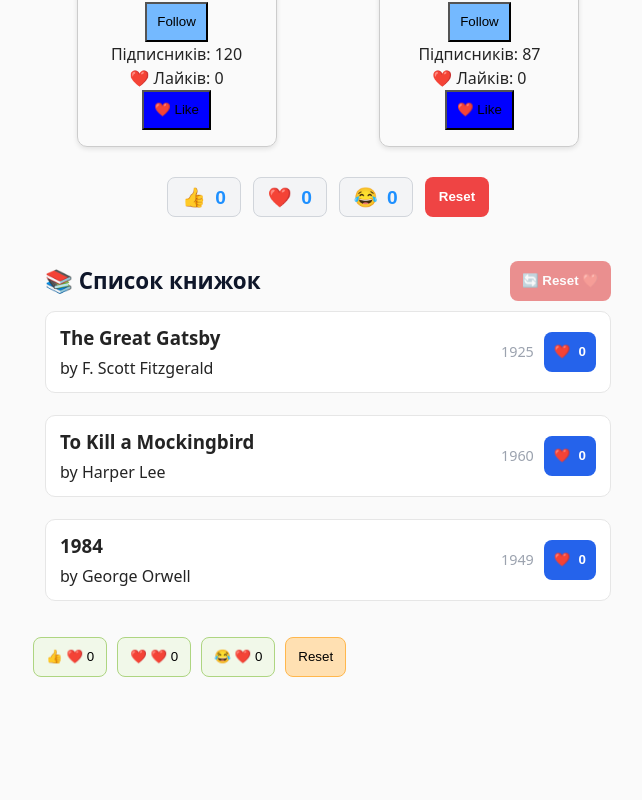
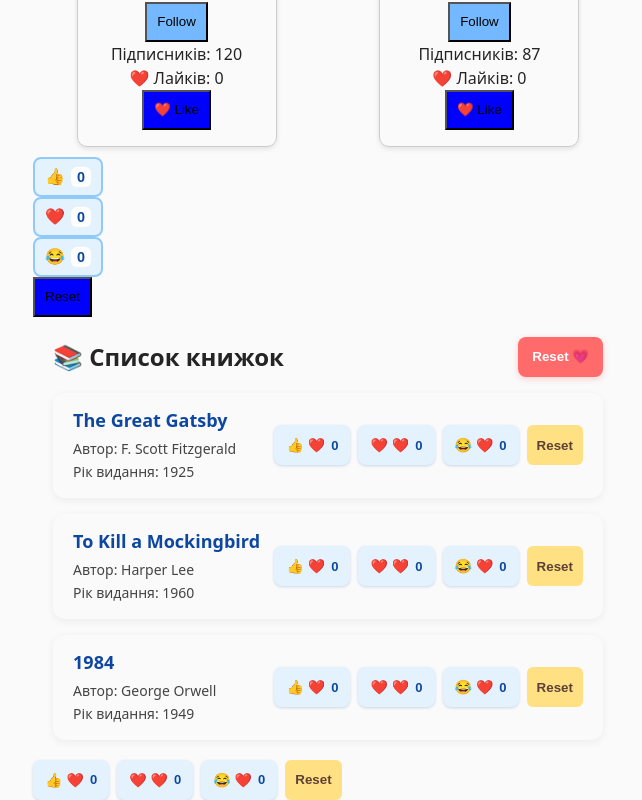
Before and after one commit to Vidiborets0012/react-learning, a React (Vite) app: page / in a window 1280 px wide. Shown: the part 1014-1814 px from the top of the page, without its empty margins (312-954 px from the left). Before the commit the page ends 1691 px from the top, so only its background shows below. Built offline with nearby package versions, Linux system fonts and the light colour scheme.

Commit message:
feat: integrate BookReactions with styled ReactionButton and updated BookList UI

```diff
--- a/src/components/AppExp.tsx
+++ b/src/components/AppExp.tsx
@@ -6,7 +6,7 @@ import UserProfile from './UserProfile';
 import SocialApp from './social/SocialApp';
 import ReactionCounter from './ReactionCounter/ReactionCounter';
 import BookList from './Books/BookList/BookList';
-import BookReaction from './Books/ReactionCounter/BookReaction';
+import BookReaction from './Books/BookReactions/BookReactions';
 
 export default function AppExp() {
   return (
--- a/src/components/Books/BookItem/BookItem.module.css
+++ b/src/components/Books/BookItem/BookItem.module.css
@@ -1,72 +1,34 @@
-.item {
-  list-style: none;
-  background: #fff;
-  border: 1px solid #e6e6e6;
-  border-radius: 10px;
-  padding: 12px 14px;
-  margin-bottom: 12px;
-  transition: transform 0.12s ease, box-shadow 0.12s ease;
-}
-
-.item:hover {
-  transform: translateY(-3px);
-  box-shadow: 0 8px 20px rgba(13, 18, 26, 0.06);
-}
-
-.content {
+.bookCard {
   display: flex;
   justify-content: space-between;
   align-items: center;
-  gap: 12px;
+  background-color: #fafafa;
+  border-radius: 12px;
+  padding: 14px 20px;
+  box-shadow: 0 2px 8px rgba(0, 0, 0, 0.06);
 }
 
-.meta {
-  display: flex;
-  flex-direction: column;
-  gap: 4px;
-  text-align: left;
+.info {
+  flex: 1;
 }
 
 .title {
-  margin: 0;
-  font-size: 1.05rem;
-  color: #0f172a;
+  font-size: 18px;
+  font-weight: 700;
+  margin-bottom: 4px;
+  color: #0d47a1;
 }
 
-.author {
-  margin: 0;
-  color: #52525b;
-  font-size: 0.9rem;
+.author,
+.year {
+  font-size: 14px;
+  color: #444;
+  margin: 2px 0;
 }
 
-.controls {
+.reactions {
   display: flex;
   align-items: center;
-  gap: 10px;
+  justify-content: flex-end;
+  gap: 8px;
 }
-
-.year {
-  color: #9ca3af;
-  font-size: 0.9rem;
-}
-
-.likeBtn {
-  display: inline-flex;
-  align-items: center;
-  gap: 8px;
-  background: #2563eb;
-  color: white;
-  border: none;
-  padding: 6px 10px;
-  border-radius: 8px;
-  cursor: pointer;
-  font-weight: 600;
-}
-
-.likeBtn:hover {
-  background: #1e40af;
-}
-
-.likesCount {
-  font-weight: 700;
-}
--- a/src/components/Books/BookItem/BookItem.tsx
+++ b/src/components/Books/BookItem/BookItem.tsx
@@ -1,40 +1,23 @@
 import type { Book } from '../../../types/book';
-import css from './BookItem.module.css';
+import BookReactions from '../BookReactions/BookReactions';
+import styles from './BookItem.module.css';
 
-export type BookItemProps = Book & {
-  // id?: string;
-  // title: string;
-  // author: string;
-  // year: number;
-  // likes: number;
-  onLike: () => void;
+export type BookItemProps = {
+  book: Book;
 };
 
-export default function BookItem({
-  title,
-  author,
-  year,
-  likes,
-  onLike,
-}: BookItemProps) {
+export default function BookItem({ book }: BookItemProps) {
   return (
-    <li className={css.item}>
-      <div className={css.content}>
-        <div className={css.meta}>
-          <h3>{title}</h3>
-          <p>by {author}</p>
-        </div>
-        <div className={css.controls}>
-          <span className={css.year}>{year}</span>
-          <button
-            className={css.likeBtn}
-            onClick={onLike}
-            aria-label={`Like ${title}`}
-          >
-            ❤️ <span className={css.likeCount}>{likes}</span>{' '}
-          </button>
-        </div>
+    <div className={styles.bookCard}>
+      <div className={styles.info}>
+        <h3 className={styles.title}>{book.title}</h3>
+        <p className={styles.author}>Автор: {book.author}</p>
+        <p className={styles.year}>Рік видання: {book.year}</p>
       </div>
-    </li>
+
+      <div className={styles.reactions}>
+        <BookReactions />
+      </div>
+    </div>
   );
 }
--- a/src/components/Books/BookList/BookList.module.css
+++ b/src/components/Books/BookList/BookList.module.css
@@ -1,47 +1,39 @@
-.container {
-  margin: 24px auto;
+.listContainer {
   max-width: 720px;
-  padding: 0 12px;
+  margin: 0 auto;
+  padding: 20px;
 }
 
 .header {
   display: flex;
+  align-items: center;
   justify-content: space-between;
-  align-items: center;
-  gap: 12px;
-  margin-bottom: 10px;
+  margin-bottom: 16px;
 }
 
-.title {
-  margin: 0;
-  font-size: 1.4rem;
-  color: #0f172a;
+.list {
+  display: flex;
+  flex-direction: column;
+  gap: 16px;
 }
 
-.resetBtn {
-  background: #dc2626;
-  color: white;
+/* --- Кнопки --- */
+.resetButton {
+  padding: 6px 14px;
   border: none;
-  padding: 8px 12px;
   border-radius: 8px;
   cursor: pointer;
   font-weight: 600;
+  transition: all 0.2s ease;
 }
 
-.resetBtn:disabled {
-  opacity: 0.5;
-  cursor: not-allowed;
+.resetButton.global {
+  background-color: #ff6b6b;
+  color: white;
+  box-shadow: 0 2px 6px rgba(255, 107, 107, 0.3);
 }
 
-.list {
-  margin: 0;
-  padding: 0;
-  display: grid;
-  gap: 10px;
+.resetButton.global:hover {
+  background-color: #ff4d4d;
+  box-shadow: 0 3px 8px rgba(255, 107, 107, 0.5);
 }
-
-.empty {
-  color: #6b7280;
-  text-align: center;
-  padding: 16px;
-}
--- a/src/components/Books/BookList/BookList.tsx
+++ b/src/components/Books/BookList/BookList.tsx
@@ -1,17 +1,8 @@
 import { useState } from 'react';
 import BookItem from '../BookItem/BookItem';
-import type { Book } from '../../../types/book';
-import css from './BookList.module.css';
+import styles from './BookList.module.css';
 
-// type Book = {
-//   id: number;
-//   title: string;
-//   author: string;
-//   year: number;
-//   likes: number;
-// };
-
-const initialBooks: Book[] = [
+const initialBooks = [
   {
     id: 1,
     title: 'The Great Gatsby',
@@ -30,49 +21,30 @@ const initialBooks: Book[] = [
 ];
 
 export default function BookList() {
-  const [books, setBooks] = useState<Book[]>(initialBooks);
+  const [books] = useState(initialBooks);
 
-  const handleLike = (id: number) => {
-    setBooks(prev =>
-      prev.map(book =>
-        book.id === id ? { ...book, likes: book.likes + 1 } : book
-      )
-    );
-  };
-
-  const handleReset = () => {
-    setBooks(prev => prev.map(book => ({ ...book, likes: 0 })));
+  const handleGlobalReset = () => {
+    // (опціонально) якщо буде глобальний reset для всіх книжок
+    console.log('🔄 Global reset pressed');
   };
 
   return (
-    <section className={css.container}>
-      <div className={css.header}>
-        <h2 className={css.title}>📚 Список книжок</h2>
+    <div className={styles.listContainer}>
+      <div className={styles.header}>
+        <h2>📚 Список книжок</h2>
         <button
-          className={css.resetBtn}
-          onClick={handleReset}
-          disabled={books.every(b => b.likes === 0)}
+          className={`${styles.resetButton} ${styles.global}`}
+          onClick={handleGlobalReset}
         >
-          🔄 Reset ❤️
+          Reset 💗
         </button>
       </div>
-      <ul className={css.list}>
-        {books.length === 0 ? (
-          <p className={css.empty}>No books available</p>
-        ) : (
-          books.map(book => (
-            <BookItem
-              key={book.id}
-              id={book.id}
-              title={book.title}
-              author={book.author}
-              year={book.year}
-              likes={book.likes}
-              onLike={() => handleLike(book.id)}
-            />
-          ))
-        )}
-      </ul>
-    </section>
+
+      <div className={styles.list}>
+        {books.map(book => (
+          <BookItem key={book.id} book={book} />
+        ))}
+      </div>
+    </div>
   );
 }
--- /dev/null
+++ b/src/components/Books/BookReactions/BookReactions.module.css
@@ -0,0 +1,46 @@
+.reactionsContainer {
+  display: flex;
+  align-items: center;
+  gap: 8px;
+}
+
+.reactionButton {
+  display: flex;
+  align-items: center;
+  gap: 4px;
+  padding: 4px 10px;
+  border: none;
+  border-radius: 6px;
+  cursor: pointer;
+  background-color: #e3f2fd;
+  color: #0d47a1;
+  font-weight: 500;
+  transition: all 0.2s ease;
+}
+
+.reactionButton:hover {
+  background-color: #bbdefb;
+  transform: translateY(-1px);
+  box-shadow: 0 2px 5px rgba(33, 150, 243, 0.3);
+}
+
+.reactionCount {
+  font-size: 14px;
+  font-weight: 600;
+}
+
+.resetBtn {
+  padding: 4px 10px;
+  background-color: #ffe082;
+  color: #5d4037;
+  border: none;
+  border-radius: 6px;
+  cursor: pointer;
+  font-weight: 600;
+  transition: background-color 0.2s ease;
+}
+
+.resetBtn:hover {
+  background-color: #ffd54f;
+  box-shadow: 0 2px 6px rgba(255, 224, 130, 0.4);
+}
--- a/src/components/Books/ReactionCounter/BookReaction.tsx
+++ b/src/components/Books/BookReactions/BookReactions.tsx
@@ -1,6 +1,6 @@
 import { useState } from 'react';
-import ReactionButton from './ReactionButton';
-import styles from './BookReaction.module.css';
+import ReactionButton from '../ReactionButton/ReactionButton';
+import styles from './BookReactions.module.css';
 
 export default function BookReaction() {
   const [likes, setLikes] = useState(0);
--- /dev/null
+++ b/src/components/Books/ReactionButton/ReactionButton.module.css
@@ -0,0 +1,34 @@
+.reactionBtn {
+  display: flex;
+  align-items: center;
+  justify-content: center;
+  gap: 6px;
+  padding: 6px 12px;
+  border: none;
+  border-radius: 8px;
+  background-color: #e3f2fd;
+  color: #0d47a1;
+  font-size: 14px;
+  font-weight: 600;
+  cursor: pointer;
+  transition: all 0.2s ease-in-out;
+  box-shadow: 0 1px 3px rgba(13, 71, 161, 0.2);
+}
+
+.reactionBtn:hover {
+  background-color: #2196f3;
+  color: #fff;
+  box-shadow: 0 2px 6px rgba(33, 150, 243, 0.4);
+  transform: translateY(-1px);
+}
+
+.reactionBtn:active {
+  transform: scale(0.97);
+  box-shadow: 0 1px 2px rgba(33, 150, 243, 0.3);
+}
+
+.count {
+  font-size: 13px;
+  font-weight: 700;
+  color: inherit;
+}
--- a/src/components/Books/ReactionCounter/ReactionButton.tsx
+++ b/src/components/Books/ReactionButton/ReactionButton.tsx
@@ -1,4 +1,4 @@
-import styles from './BookReaction.module.css';
+import styles from './ReactionButton.module.css';
 
 type ReactionButtonProps = {
   emoji: string;
@@ -13,7 +13,7 @@ export default function ReactionButton({
 }: ReactionButtonProps) {
   return (
     <button className={styles.reactionBtn} onClick={onClick}>
-      {emoji} ❤️ <span>{count}</span>
+      {emoji} ❤️ <span className={styles.count}>{count}</span>
     </button>
   );
 }
--- a/src/components/Books/ReactionCounter/BookReaction.module.css
+++ /dev/null
@@ -1,31 +0,0 @@
-.reactionsContainer {
-  display: flex;
-  align-items: center;
-  gap: 10px;
-}
-
-.reactionBtn {
-  background: #f1f8e9;
-  border: 1px solid #aed581;
-  border-radius: 8px;
-  padding: 6px 12px;
-  cursor: pointer;
-  transition: 0.2s;
-}
-
-.reactionBtn:hover {
-  background: #dcedc8;
-}
-
-.resetBtn {
-  background: #ffe0b2;
-  border: 1px solid #ffb74d;
-  border-radius: 8px;
-  padding: 6px 12px;
-  cursor: pointer;
-  transition: 0.2s;
-}
-
-.resetBtn:hover {
-  background: #ffcc80;
-}
--- a/src/components/ReactionCounter/ReactionCounter.css
+++ b/src/components/ReactionCounter/ReactionCounter.css
@@ -1,43 +1,30 @@
-.reaction-counter {
+.reaction-button {
+  background-color: #e3f2fd;
+  border: 2px solid #90caf9;
+  border-radius: 8px;
+  padding: 6px 10px;
+  font-size: 1rem;
+  cursor: pointer;
+  transition: all 0.25s ease;
   display: flex;
-  gap: 12px;
-  justify-content: center;
   align-items: center;
-  flex-wrap: wrap;
-  padding: 20px;
-}
-
-.reaction-button {
-  color: dodgerblue;
-  background: #f3f4f6;
-  border: 1px solid #d1d5db;
-  border-radius: 8px;
-  padding: 8px 14px;
-  font-size: 1.2rem;
-  cursor: pointer;
-  transition: background 0.2s ease;
+  gap: 6px;
+  color: #1565c0;
+  font-weight: 600;
 }
 
 .reaction-button:hover {
-  background: #e5e7eb;
-}
-
-.reset-button {
-  background-color: #ef4444;
-  color: white;
-  border: none;
-  border-radius: 8px;
-  padding: 8px 14px;
-  cursor: pointer;
-  font-weight: 600;
-  transition: background-color 0.2s ease;
-}
-
-.reset-button:hover {
-  background-color: #dc2626;
+  background-color: #bbdefb;
+  border-color: #42a5f5;
+  transform: translateY(-1px);
 }
 
 .reaction-count {
-  margin-left: 4px;
-  font-weight: 600;
+  background-color: #fff;
+  border-radius: 6px;
+  padding: 2px 6px;
+  color: #0d47a1;
+  font-size: 0.9rem;
+  min-width: 20px;
+  text-align: center;
 }
```
